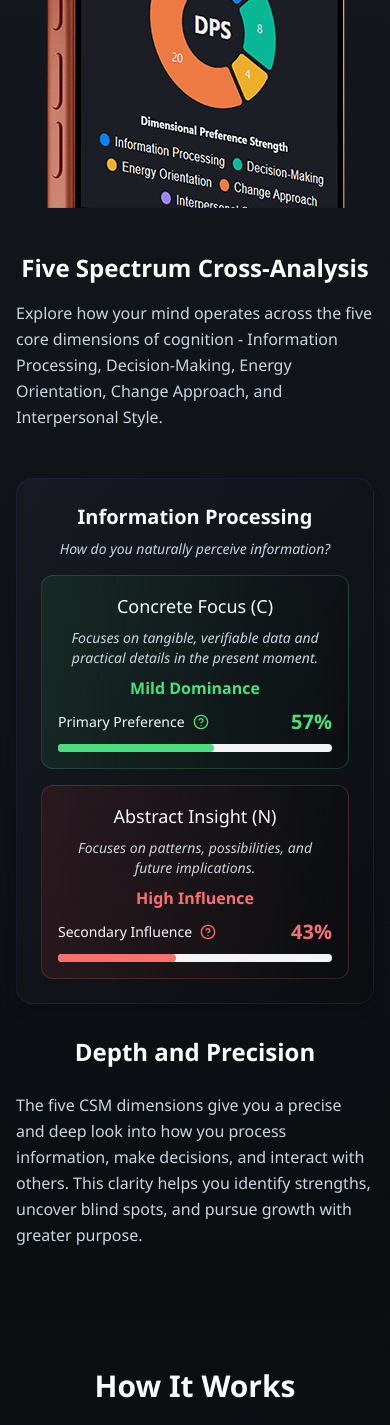
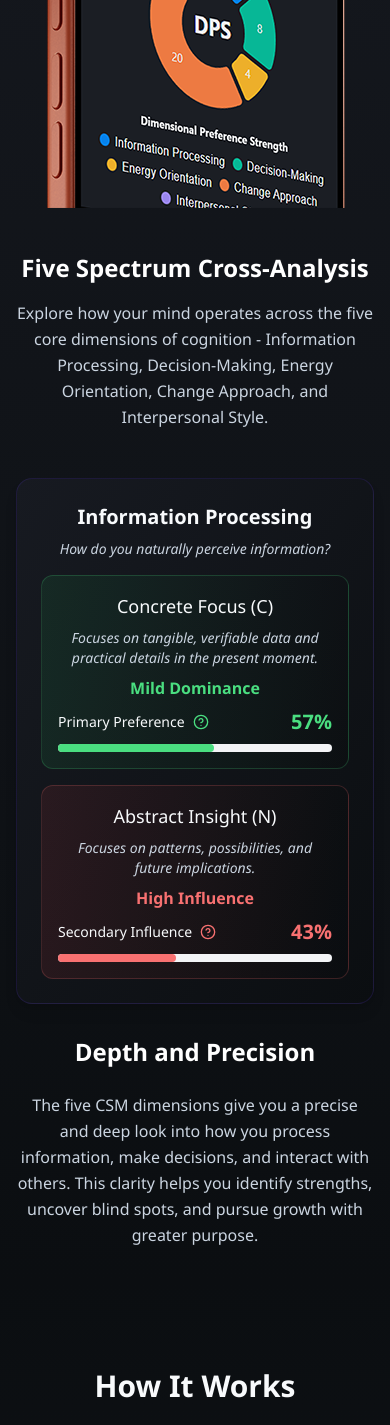
Before and after one commit to bragafaria/csm-brasil, a Next.js app: page / in a window 390 px wide. Shown: the part 1423-2848 px from the top of the page. Built offline with nearby package versions, Linux system fonts and the light colour scheme; no server answers.

Commit message:
text alignment

```diff
--- a/src/app/page.js
+++ b/src/app/page.js
@@ -421,7 +421,7 @@ export default function Home() {
                 >
                   <div className="space-y-4">
                     <h3 className="text-2xl font-bold text-center text-white">Five Spectrum Cross-Analysis</h3>
-                    <p className="text-[var(--text-secondary)] leading-relaxed">
+                    <p className="text-[var(--text-secondary)] leading-relaxed text-center md:text-left">
                       Explore how your mind operates across the five core dimensions of cognition - Information
                       Processing, Decision-Making, Energy Orientation, Change Approach, and Interpersonal Style.
                     </p>
@@ -536,7 +536,7 @@ export default function Home() {
                     <h3 className="text-2xl font-bold text-center text-white">Depth and Precision</h3>
                   </div>
                   <div className="space-y-4">
-                    <p className="text-[var(--text-secondary)] leading-relaxed">
+                    <p className="text-[var(--text-secondary)] leading-relaxed text-center md:text-left">
                       The five CSM dimensions give you a precise and deep look into how you process information, make
                       decisions, and interact with others. This clarity helps you identify strengths, uncover blind
                       spots, and pursue growth with greater purpose.
```
